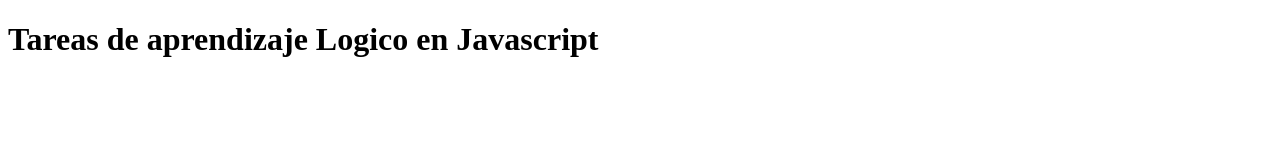
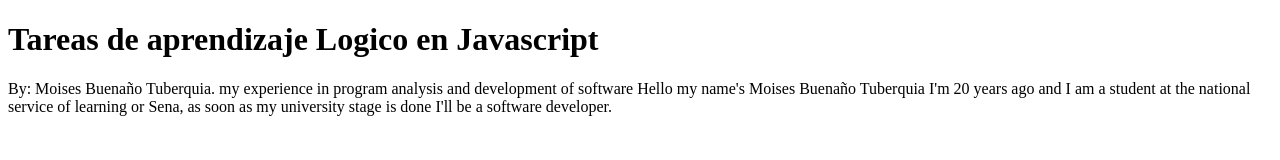
Before and after one commit to mois3222/task, a plain HTML site: page index.html in a window 1280 px wide. Drawn offline with Linux system fonts and the light colour scheme.

Commit message:
El contribuyente modifico el index.html del repositorio añadiendo la descripción de Moises Buenaño Tuberquia

```diff
--- a/index.html
+++ b/index.html
@@ -8,6 +8,11 @@
   </head>
   <body>
     <h1>Tareas de aprendizaje Logico en Javascript</h1>
+
+    <p>By: Moises Buenaño Tuberquia.
+
+my experience in program analysis and development of software
+Hello my name's  Moises Buenaño Tuberquia I'm 20 years ago and I am a student at the national service of learning or Sena, as soon as my university stage is done I'll be a software developer.</p>
     <script src="./files/logica.js"></script>
   </body>
 </html>
```
